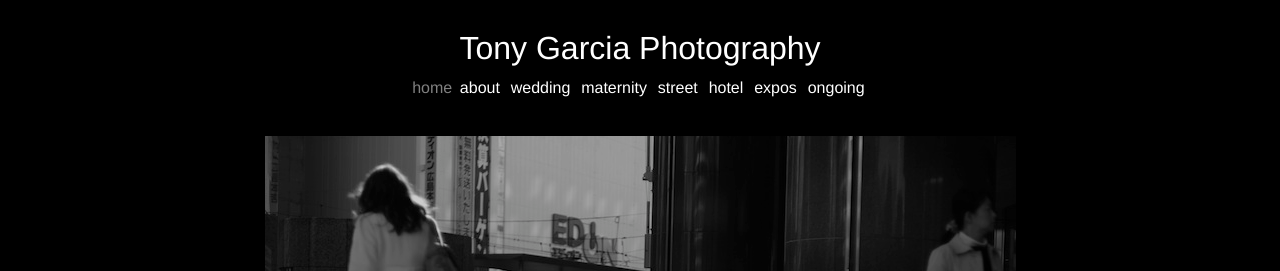
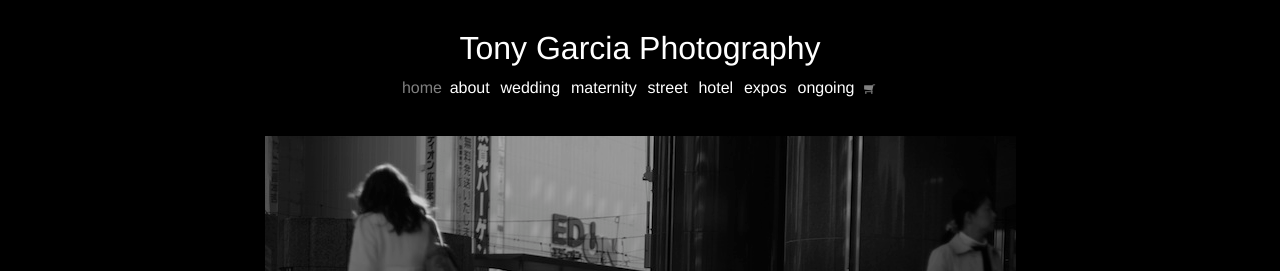
Before and after one commit to jmettraux/togaru, a Jekyll site: the page built from en/index.html, in a window 1280 px wide. Shown: the top 271 px of the page. Built offline with Jekyll 4.4.1, drawn with Linux system fonts in a browser that asks for light colours.

Commit message:
place cart icon

```diff
--- a/_includes/menu_en.html
+++ b/_includes/menu_en.html
@@ -1,39 +1,53 @@
 
 <div class="menu">
+
   {% if page.title != "home" %}
     <a href="/en/index.html">home</a>
   {% else %}
     <span class="current">home</span>
   {% endif %}
+
   {% if page.title != "about" %}
     <a href="/en/about.html">about</a>
   {% else %}
     <span class="current">about</span>
   {% endif %}
+
   {% if page.title != "wedding" %}
     <a href="/en/wedding.html">wedding</a>
   {% else %}
     <span class="current">wedding</span>
   {% endif %}
+
   {% if page.title != "maternity" %}
     <a href="/en/maternity.html">maternity</a>
   {% else %}
     <span class="current">maternity</span>
   {% endif %}
+
   {% if page.title != "street" %}
     <a href="/en/street.html">street</a>
   {% else %}
     <span class="current">street</span>
   {% endif %}
+
   {% if page.title != "hotel" %}
     <a href="/en/hotel.html">hotel</a>
   {% else %}
     <span class="current">hotel</span>
   {% endif %}
+
   {% if page.title != "expos" %}
     <a href="/en/expos.html">expos</a>
   {% else %}
     <span class="current">expos</span>
   {% endif %}
+
     <a href="https://www.facebook.com/tonygaralg">ongoing</a>
+
+  {% if page.title != "cart" %}
+    <a class="cart" href="/en/cart.html"><i class="fa fa-shopping-cart"></i></a>
+  {% else %}
+    <!-- no cart link -->
+  {% endif %}
 </div>
--- a/css/site.css
+++ b/css/site.css
@@ -2329,15 +2329,28 @@ div.menu a:hover {
 div.menu .current {
   opacity: 0.5;
 }
-
-/* line 108, ../_scss/site.scss */
+/* line 106, ../_scss/site.scss */
+div.menu .cart {
+  font-size: 75%;
+  opacity: 0.5;
+}
+/* line 109, ../_scss/site.scss */
+div.menu .cart .fa-shopping-cart {
+  -webkit-transform: scale(-1, 1);
+  -moz-transform: scale(-1, 1);
+  -ms-transform: scale(-1, 1);
+  -o-transform: scale(-1, 1);
+  transform: scale(-1, 1);
+}
+
+/* line 115, ../_scss/site.scss */
 div.page {
   height: 100%;
   min-height: 100%;
   position: relative;
 }
 
-/* line 114, ../_scss/site.scss */
+/* line 121, ../_scss/site.scss */
 div.main {
   width: 850px;
   margin: 0 auto;
@@ -2345,12 +2358,12 @@ div.main {
   min-height: 490px;
 }
 
-/* line 121, ../_scss/site.scss */
+/* line 128, ../_scss/site.scss */
 div.main.street .slideshow {
   margin-bottom: 2em;
 }
 
-/* line 126, ../_scss/site.scss */
+/* line 133, ../_scss/site.scss */
 div.footer {
   position: absolute;
   background-color: grey;
@@ -2359,55 +2372,55 @@ div.footer {
   width: 100%;
   padding-top: 2em;
 }
-/* line 134, ../_scss/site.scss */
+/* line 141, ../_scss/site.scss */
 div.footer a {
   color: black;
 }
 
-/* line 139, ../_scss/site.scss */
+/* line 146, ../_scss/site.scss */
 .nihongo {
   font-size: 87%;
 }
 
-/* line 143, ../_scss/site.scss */
+/* line 150, ../_scss/site.scss */
 .entries {
   display: table;
 }
 
-/* line 146, ../_scss/site.scss */
+/* line 153, ../_scss/site.scss */
 .entry {
   display: table-row;
 }
-/* line 148, ../_scss/site.scss */
+/* line 155, ../_scss/site.scss */
 .entry .photo {
   display: table-cell;
 }
-/* line 150, ../_scss/site.scss */
+/* line 157, ../_scss/site.scss */
 .entry .photo img {
   width: 100px;
   vertical-align: text-top;
 }
-/* line 155, ../_scss/site.scss */
+/* line 162, ../_scss/site.scss */
 .entry .text {
   display: table-cell;
   padding-left: 1em;
   text-align: left;
 }
-/* line 159, ../_scss/site.scss */
+/* line 166, ../_scss/site.scss */
 .entry .text h1 {
   font-size: 120%;
 }
 
-/* line 167, ../_scss/site.scss */
+/* line 174, ../_scss/site.scss */
 .hotel-entry {
   margin-bottom: 3.5em;
 }
-/* line 169, ../_scss/site.scss */
+/* line 176, ../_scss/site.scss */
 .hotel-entry img {
   margin-bottom: 0.5em;
 }
 
-/* line 174, ../_scss/site.scss */
+/* line 181, ../_scss/site.scss */
 .photo-entry {
   margin-bottom: 2.1em;
 }
--- /dev/null
+++ b/en/cart.html
@@ -0,0 +1,2 @@
+
+(coming soon...)
```
Also changed, not shown: _scss/site.scss (+7 -0 lines).
